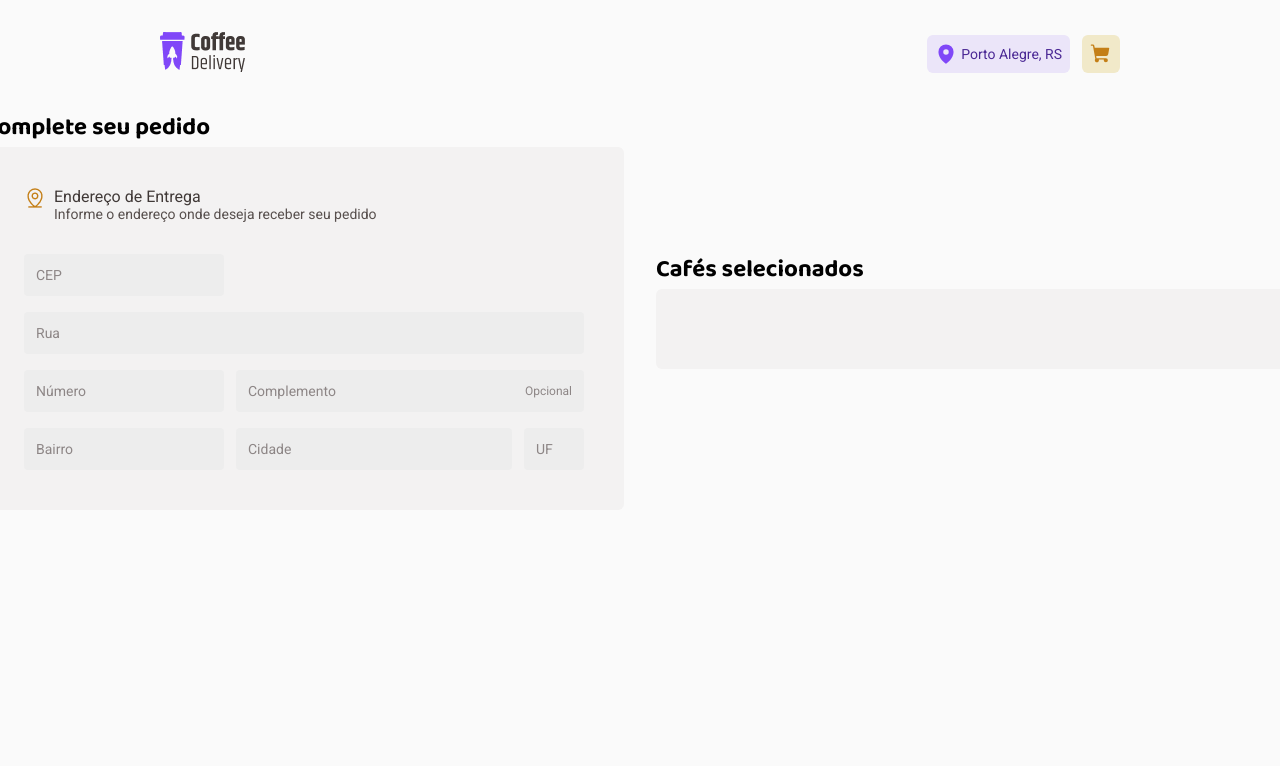
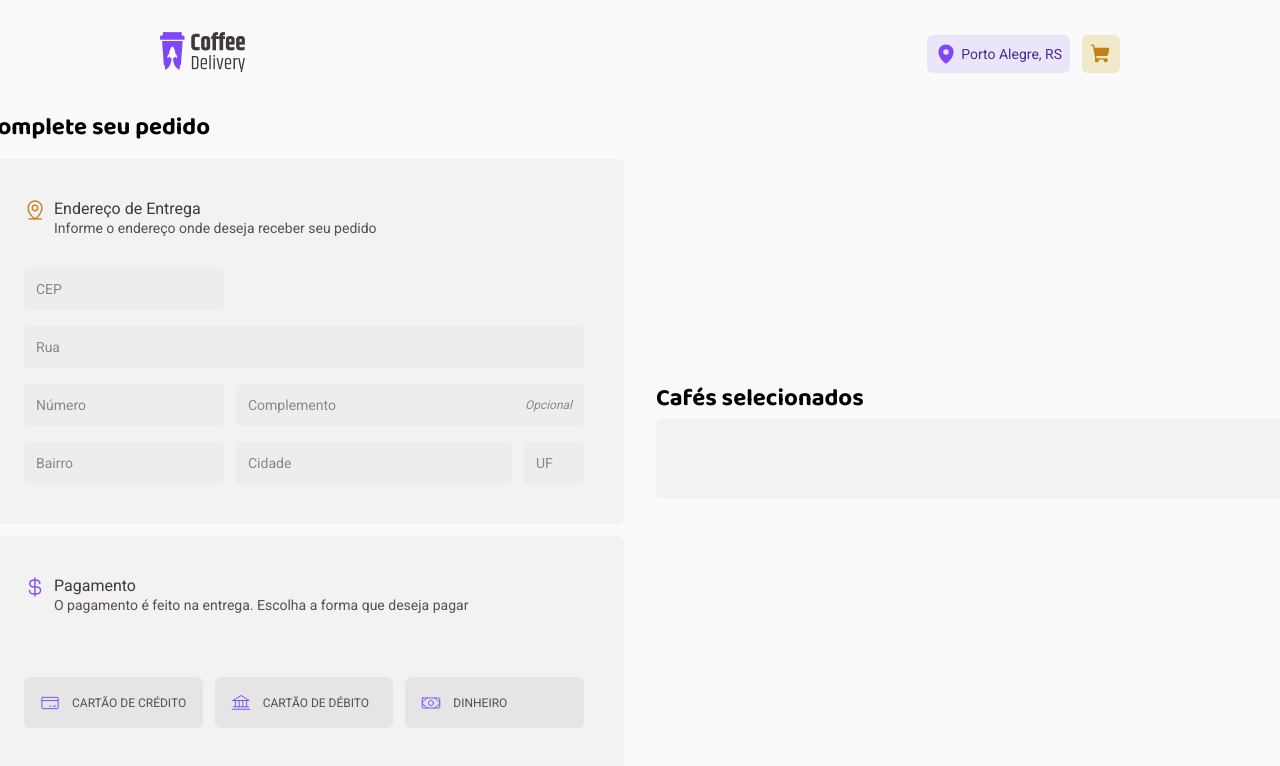
Before and after one commit to BrunoPittaF/product-delivery, a React (Vite) app: page /checkout in a window 1280 px wide. Shown: the top 766 px of the page. Built offline with nearby package versions, Linux system fonts and the light colour scheme.

Commit message:
feat: componente de paymentCard

```diff
--- /dev/null
+++ b/src/components/PaymentCard/index.tsx
@@ -0,0 +1,23 @@
+import { ReactNode, useState } from 'react';
+import { Container } from './styles';
+
+interface PaymentCardProps {
+  content: string;
+  icon: ReactNode;
+  isActive?: boolean;
+  onClick?: () => void;
+}
+
+export function PaymentCard({ content, icon, onClick }: PaymentCardProps) {
+  const [isActive, setIsActive] = useState<boolean>(false);
+  const clickContainer = () => {
+    onClick && onClick();
+    setIsActive((oldState) => !oldState);
+  };
+  return (
+    <Container onClick={() => !!onClick && clickContainer()} isActive={isActive}>
+      {icon}
+      <span>{content}</span>
+    </Container>
+  );
+}
--- /dev/null
+++ b/src/components/PaymentCard/styles.ts
@@ -0,0 +1,36 @@
+import styled, { css } from 'styled-components';
+
+interface ContainerProps {
+  isActive?: boolean;
+}
+
+export const Container = styled.div<ContainerProps>`
+    background-color: ${props => props.theme['base-button']};
+    padding: 16px;
+    border-radius: 6px;
+    width: 180px;
+    height: 51px;
+    cursor: pointer;
+
+    display: flex;
+    align-items: center;
+    justify-content: flex-start;
+    gap: 12px;
+
+    span {
+      text-transform: uppercase;
+      color: ${props => props.theme['base-text']};
+      font-size: 12px;
+      font-family: 'Roboto'
+    }
+
+    &:hover {
+      background-color: ${props => props.theme['base-hover']};
+    }
+
+    ${({isActive}) => isActive && css`
+      background-color: ${props => props.theme['purple-light']};
+      border: 1px solid ${props => props.theme['purple-default']};
+
+    `}
+`;
--- a/src/designSystem/Card/index.tsx
+++ b/src/designSystem/Card/index.tsx
@@ -16,9 +16,6 @@ export interface CardProps {
 
 export function Card({ image, typeList, name, price, description, onClick, id }: CardProps) {
   const [value, setValue] = useState(0);
-  useEffect(() => {
-    setValue(value);
-  }, [value]);
 
   return (
     <Container>
@@ -35,7 +32,7 @@ export function Card({ image, typeList, name, price, description, onClick, id }:
           R$ <span>{price}</span>
         </p>
         <div className="actionButtons">
-          <InputNumber value={value} onChange={setValue} />
+          <InputNumber value={value} setValue={setValue} />
           <ButtonCard onClick={() => onClick(id, value)} variant="purple-dark">
             <ShoppingCart color="#fff" weight="fill" size={22} />
           </ButtonCard>
--- a/src/designSystem/Input/styles.ts
+++ b/src/designSystem/Input/styles.ts
@@ -36,6 +36,10 @@ export const Container = styled.div<ContainerProps>`
       outline: 1px solid ${props => props.theme['yellow-dark']}
     }
 
+    &:focus{
+      outline: 1px solid ${props => props.theme['yellow-dark']}
+    }
+
   }
 
   span {
@@ -43,6 +47,7 @@ export const Container = styled.div<ContainerProps>`
     font-weight: 400;
     font-size: 12px;
     color: ${props => props.theme['base-label']};
+    font-style: italic;
 
     position: absolute;
     right: 12px;
--- a/src/designSystem/InputNumber/index.tsx
+++ b/src/designSystem/InputNumber/index.tsx
@@ -1,34 +1,28 @@
 import { Minus, Plus } from 'phosphor-react';
-import { Dispatch, SetStateAction, useEffect, useState } from 'react';
+import { Dispatch, SetStateAction } from 'react';
 import { InputContainer } from './styles';
 
 interface InputNumberProps {
   value: number;
-  onChange: Dispatch<SetStateAction<number>>;
+  setValue: Dispatch<SetStateAction<number>>;
   disabled?: boolean;
 }
 
-export function InputNumber({ disabled = false, onChange, value }: InputNumberProps) {
-  const [internalValue, setInternalValue] = useState(value);
-
-  useEffect(() => {
-    setInternalValue(value);
-  }, [value]);
-
+export function InputNumber({ disabled = false, setValue, value }: InputNumberProps) {
   return (
     <InputContainer disabled={disabled}>
       <Minus
         size={14}
         weight="fill"
         color="#8047F8"
-        onClick={() => !disabled && onChange((oldState) => oldState - 1)}
+        onClick={() => !disabled && setValue((oldState) => (oldState >= 1 ? oldState - 1 : (oldState = 0)))}
       />
-      <input type="number" value={internalValue} onChange={(e) => onChange(Number(e.target.value))} />
+      <input type="number" value={value} onChange={(e) => setValue(Number(e.target.value))} />
       <Plus
         size={14}
         weight="fill"
         color="#8047F8"
-        onClick={() => !disabled && onChange((oldState) => oldState + 1)}
+        onClick={() => !disabled && setValue((oldState) => oldState + 1)}
       />
     </InputContainer>
   );
--- a/src/pages/Checkout/index.tsx
+++ b/src/pages/Checkout/index.tsx
@@ -1,5 +1,8 @@
+import { PaymentCard } from '../../components/PaymentCard';
 import { Input } from '../../designSystem/Input';
 import { Container, Order, Cart } from './styles';
+
+import { Bank, CreditCard, Money } from 'phosphor-react';
 
 export function Checkout() {
   return (
@@ -35,6 +38,37 @@ export function Checkout() {
             </div>
           </form>
         </div>
+        <div className="payment">
+          <header>
+            <header>
+              <div className="icon-map">
+                <img src="../src/assets/dolar.png" alt="dolar" />
+              </div>
+              <div className="text-container">
+                <p className="title">Pagamento</p>
+                <p>O pagamento é feito na entrega. Escolha a forma que deseja pagar</p>
+              </div>
+            </header>
+          </header>
+
+          <div className="payment-forms">
+            <PaymentCard
+              content="Cartão de crédito"
+              icon={<CreditCard size={20} color="#8047f8" weight="light" />}
+              onClick={() => console.log('caio')}
+            />
+            <PaymentCard
+              content="Cartão de débito"
+              icon={<Bank size={20} color="#8047f8" weight="light" />}
+              onClick={() => console.log('caio')}
+            />
+            <PaymentCard
+              content="Dinheiro"
+              icon={<Money size={20} color="#8047f8" weight="light" />}
+              onClick={() => console.log('caio')}
+            />
+          </div>
+        </div>
       </Order>
       <Cart>
         <h2>Cafés selecionados</h2>
--- a/src/pages/Checkout/styles.ts
+++ b/src/pages/Checkout/styles.ts
@@ -10,6 +10,7 @@ export const Container = styled.section`
 export const Order = styled.div`
   display: flex;
   flex-direction: column;
+  gap: 12px;
   margin-bottom: 15px;
 
   .delivery {
@@ -35,6 +36,7 @@ export const Order = styled.div`
             font-family: 'Roboto';
             font-size: 14px;
             color: ${props => props.theme['base-text']};
+            margin-top: 2px;
           }
         }
       }
@@ -49,6 +51,44 @@ export const Order = styled.div`
         align-items: center;
         gap: 12px;
       }
+    }
+  }
+
+  .payment {
+    width: 640px;
+    padding: 40px;
+    background-color: ${props => props.theme['base-card']};
+    border-radius: 6px;
+    header {
+      display: flex;
+      align-items: flex-start;
+      gap: 8px;
+      margin-bottom: 32px;
+
+      .text-container {
+        p {
+          &:nth-child(1) {
+            font-family: 'Roboto';
+            font-size: 16px;
+            color: ${props => props.theme['base-subtitle']};
+          }
+          &:nth-child(2) {
+            font-family: 'Roboto';
+            font-size: 14px;
+            color: ${props => props.theme['base-text']};
+
+            margin-top: 2px;
+          }
+        }
+      }
+    }
+
+    .payment-forms {
+      display: flex;
+      align-items: center;
+      gap: 12px;
+
+      margin-top: 32px;
     }
   }
 `;
@@ -66,4 +106,5 @@ export const Cart = styled.div`
   }
 
 
+
 `
```
Also changed, not shown: src/assets/dolar.png (added).
